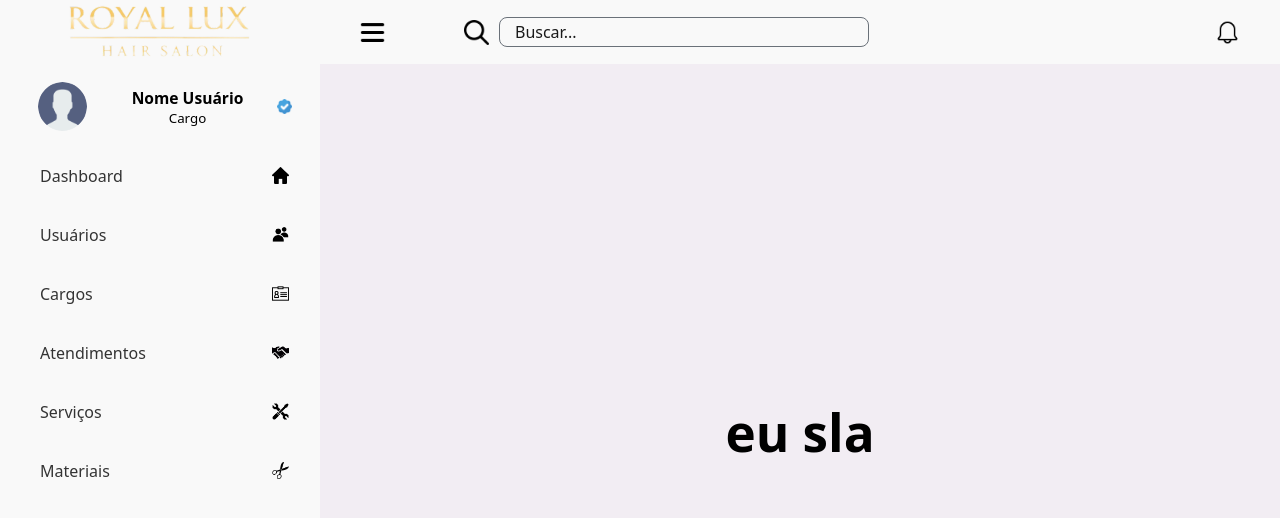
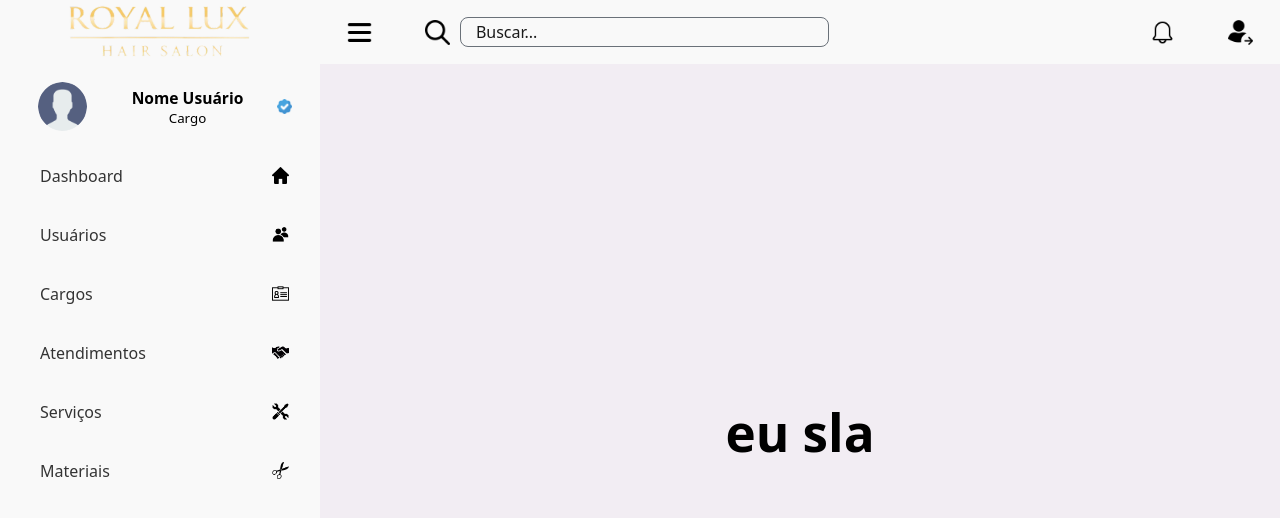
Before and after one commit to santjonatas/royal.lux.frontend, a React (Vite) app: page /dashboard in a window 1280 px wide. Shown: the top 518 px of the page. Built offline with nearby package versions, Linux system fonts and the light colour scheme.

Commit message:
botao logout

```diff
--- /dev/null
+++ b/src/components/buttons/ButtonLogout/ButtonLogout.css
@@ -0,0 +1,16 @@
+#button-logout-component{
+    display: flex;
+    justify-content: center;
+    align-items: center;
+
+    width: 25px;
+    height: 25px;
+
+    border: none;
+    background-color: transparent;
+    background-image: url("../../../assets/images/icons/logout.png");
+    background-position: center;
+    background-repeat: no-repeat;
+    background-size: contain;
+    cursor: pointer;
+}
--- /dev/null
+++ b/src/components/buttons/ButtonLogout/ButtonLogout.tsx
@@ -0,0 +1,8 @@
+import './ButtonLogout.css'
+
+export default function ButtonLogout(){
+
+    return(
+        <button id="button-logout-component"></button>
+    );
+}
--- a/src/layouts/Header/Header.tsx
+++ b/src/layouts/Header/Header.tsx
@@ -1,19 +1,5 @@
-// import ButtonBell from '../../components/buttons/ButtonBell/ButtonBell';
-// import ButtonMenu from '../../components/buttons/ButtonMenu/ButtonMenu';
-// import InputSearch from '../../components/inputs/InputSearch/InputSearch';
-// import './Header.css'
-
-// export default function Header(){
-
-//     return(
-//         <header id="header-component">
-//             <ButtonMenu></ButtonMenu>
-//             <InputSearch></InputSearch>
-//             <ButtonBell></ButtonBell>
-//         </header>
-//     );
-// }
 import ButtonBell from '../../components/buttons/ButtonBell/ButtonBell';
+import ButtonLogout from '../../components/buttons/ButtonLogout/ButtonLogout';
 import ButtonMenu from '../../components/buttons/ButtonMenu/ButtonMenu';
 import InputSearch from '../../components/inputs/InputSearch/InputSearch';
 import './Header.css';
@@ -28,6 +14,7 @@ export default function Header({ toggleSidebar }: HeaderProps) {
             <ButtonMenu onClick={toggleSidebar} />
             <InputSearch />
             <ButtonBell />
+            <ButtonLogout></ButtonLogout>
         </header>
     );
 }
```
Also changed, not shown: src/components/buttons/ButtonMenu/ButtonMenu.tsx (+0 -9 lines), src/assets/images/icons/logout.png (added).
